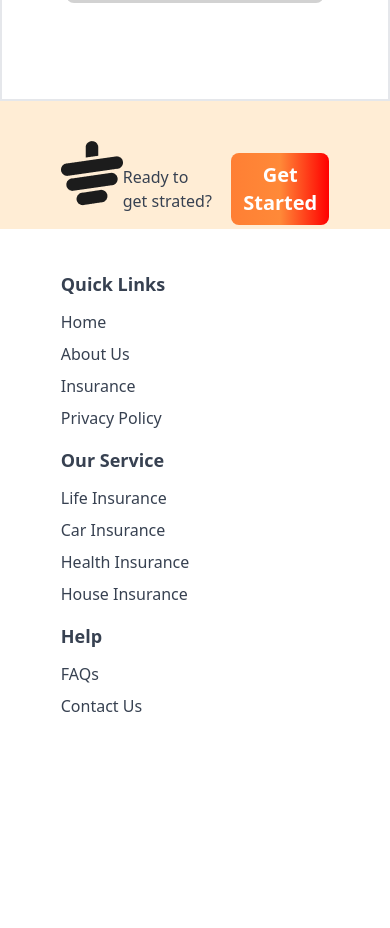
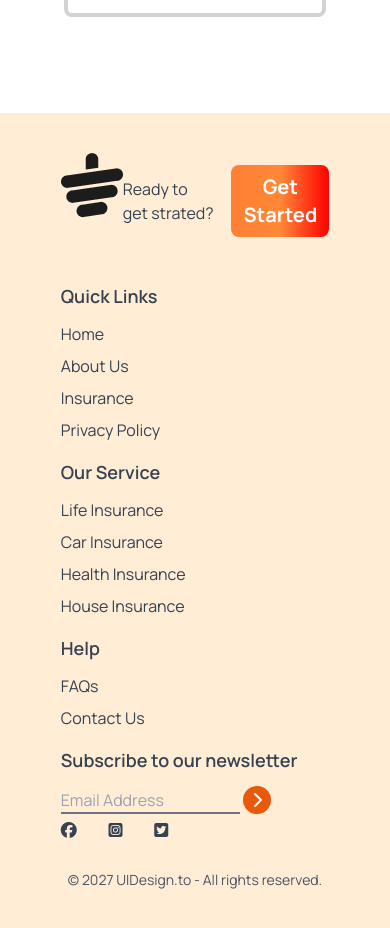
Before and after one commit to NAFEEJ007/tea-house-website, a plain HTML site: page index.html in a window 390 px wide. Shown: the part 6836-7764 px from the top of the page. Before the commit the page ends 7554 px from the top, so only its background shows below. Drawn offline with nearby package versions, Linux system fonts and the light colour scheme.

Commit message:
Tea Website Finally Done

```diff
--- a/index.html
+++ b/index.html
@@ -29,17 +29,20 @@
         extend: {
           colors: {
             clifford: '#da373d',
-          }
+          },
+          fontFamily: {
+            'manrope': ['Manrope', 'sans-serif'],
+          },
         }
       }
     }
   </script>
 
 </head>
-<body>
+<body class="font-manrope">
 
 <!-- main content -->
-<main class="max-w-screen-xl mx-auto px-16 lg:px-28 border-2 ">
+<main class="max-w-screen-xl mx-auto px-16 lg:px-28">
   <!-- header section -->
    <header class="lg:flex pt-10 mb-20">
     <!-- text content -->
@@ -284,7 +287,7 @@
 </main>
 
 <!-- footer section -->
-<footer class="bg-orange-100 h-32 text-gray-700 py-10 px-4 md:px-16">
+<footer class="bg-orange-100  text-gray-700 py-10 px-4 md:px-16">
   <div class="w-9/12 mx-auto"><!-- width-9/12 mane 75% -->
     <!-- logo and ready to get started-->
      <div class="mb-8 flex justify-between">
@@ -353,9 +356,34 @@
               </ul>
 
             </div>
+
+            <!-- fourth column -->
+            <div>
+              <h3 class="font-semibold text-lg mb-3">Subscribe to our newsletter</h3>
+              <div class="flex flex-col space-y-2">
+                <div>
+                  <input placeholder="Email Address" type="text" class="bg-transparent border-b-2 border-gray-500 w-4/6 ">
+                  <i class="fa-solid fa-chevron-right w-7 h-7 bg-orange-600 inline-flex rounded-full text-white justify-center items-center"></i>
+                </div>
+                <div class="flex justify-between w-2/5 mb-2 mt-8">
+                  <i class="fa-brands fa-facebook"></i>
+                  <i class="fa-brands fa-square-instagram"></i>
+                  <i class="fa-brands fa-square-twitter"></i>
+                </div>
+              </div>
+
+
+            </div>
        </div>
 
-       <!-- fourth column -->
+      <!-- liscence -->
+      <div class="text-center pt-4 mt-4 mb-1">
+        <p class="text-sm text-gray-600">© 2027 UIDesign.to - All rights reserved.</p>
+     </div>
+
+
+
+
   </div>
 </footer>
 </body>
```
